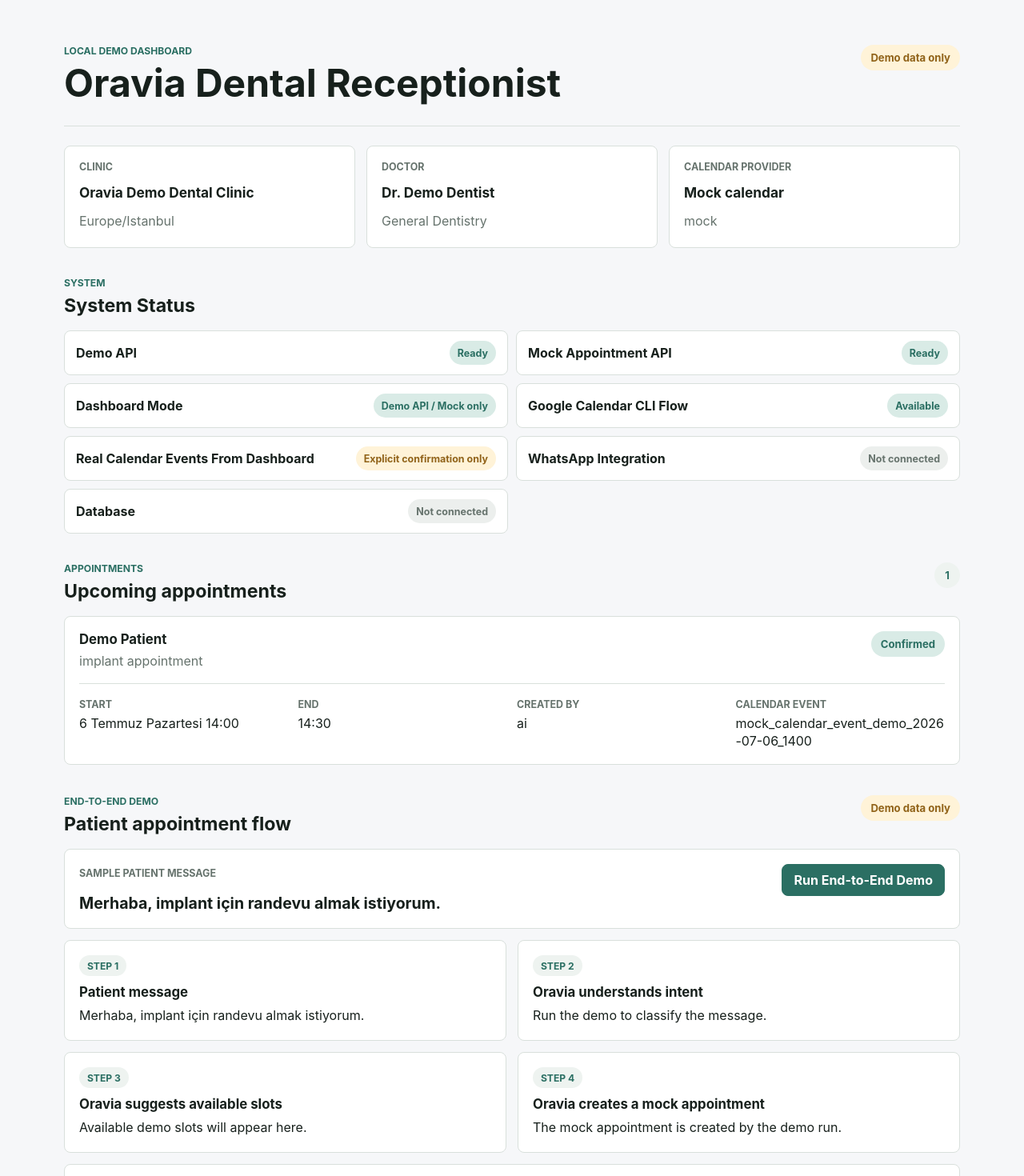
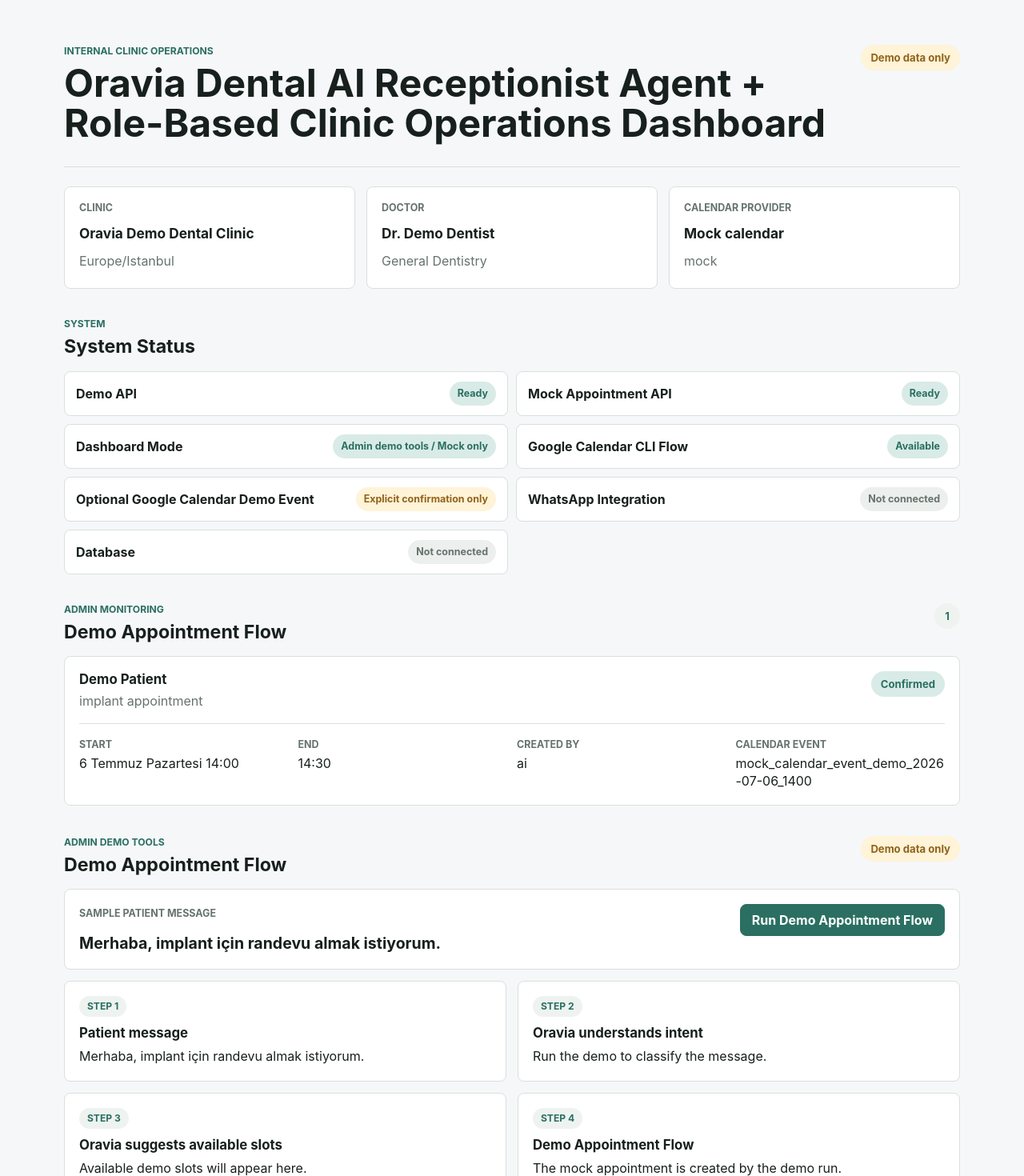
Before and after one commit to bekirkeles1/oravia, a Next.js app: page / in a window 1280 px wide. Shown: the top 1470 px of the page at 80% size. Built offline with nearby package versions, Linux system fonts and the light colour scheme.

Commit message:
Update dashboard direction for role-based clinic operations

```diff
--- a/app/components/DemoApiSimulator.js
+++ b/app/components/DemoApiSimulator.js
@@ -84,8 +84,8 @@
     <section className="end-to-end-section" aria-labelledby="end-to-end-title">
       <div className="section-heading">
         <div>
-          <p className="eyebrow">End-to-End Demo</p>
-          <h2 id="end-to-end-title">Patient appointment flow</h2>
+          <p className="eyebrow">Admin Demo Tools</p>
+          <h2 id="end-to-end-title">Demo Appointment Flow</h2>
         </div>
         <span className="status-pill">Demo data only</span>
       </div>
@@ -96,7 +96,9 @@
           <blockquote>{message}</blockquote>
         </div>
         <button type="button" onClick={runEndToEndDemo} disabled={isRunningDemo}>
-          {isRunningDemo ? "Running End-to-End Demo..." : "Run End-to-End Demo"}
+          {isRunningDemo
+            ? "Running Demo Appointment Flow..."
+            : "Run Demo Appointment Flow"}
         </button>
       </div>
 
@@ -166,7 +168,7 @@
 
         <article className="demo-step-panel">
           <span className="step-label">Step 4</span>
-          <h3>Oravia creates a mock appointment</h3>
+          <h3>Demo Appointment Flow</h3>
           {demoResult?.mockAppointment ? (
             <dl className="classification-list compact-list">
               <div>
@@ -198,9 +200,9 @@
         <div className="panel-heading">
           <div>
             <span className="step-label">Step 5</span>
-            <h3>Optional Google Calendar demo event</h3>
+            <h3>Optional Google Calendar Demo Event</h3>
           </div>
-          <span className="status-pill">Real demo calendar event</span>
+          <span className="status-pill">Admin Demo Action</span>
         </div>
         <p className="warning-message">{googleWarning}</p>
         <p>
--- a/app/layout.js
+++ b/app/layout.js
@@ -1,8 +1,10 @@
 import "./globals.css";
 
 export const metadata = {
-  title: "Oravia Dental Receptionist",
-  description: "Local demo dashboard for Oravia Dental Receptionist"
+  title:
+    "Oravia Dental AI Receptionist Agent + Role-Based Clinic Operations Dashboard",
+  description:
+    "Admin demo tools for Oravia Dental AI Receptionist Agent and clinic operations"
 };
 
 export default function RootLayout({ children }) {
--- a/app/page.js
+++ b/app/page.js
@@ -10,7 +10,7 @@
     <main className="dashboard-shell">
       <section className="dashboard-header" aria-labelledby="dashboard-title">
         <div>
-          <p className="eyebrow">Local demo dashboard</p>
+          <p className="eyebrow">Internal clinic operations</p>
           <h1 id="dashboard-title">{dashboard.productName}</h1>
         </div>
         <div className="status-pill">Demo data only</div>
@@ -57,8 +57,8 @@
       <section className="appointments-section" aria-labelledby="appointments-title">
         <div className="section-heading">
           <div>
-            <p className="eyebrow">Appointments</p>
-            <h2 id="appointments-title">Upcoming appointments</h2>
+            <p className="eyebrow">Admin monitoring</p>
+            <h2 id="appointments-title">Demo Appointment Flow</h2>
           </div>
           <span className="count-badge">{dashboard.appointments.length}</span>
         </div>
--- a/src/dashboard/demoDashboardData.js
+++ b/src/dashboard/demoDashboardData.js
@@ -35,7 +35,8 @@
 
 function buildDashboardData({ appointmentResult, simulatorResult }) {
   return {
-    productName: "Oravia Dental Receptionist",
+    productName:
+      "Oravia Dental AI Receptionist Agent + Role-Based Clinic Operations Dashboard",
     clinic: appointmentResult.appointment.clinic,
     doctor: appointmentResult.appointment.doctor,
     systemStatus: [
@@ -51,7 +52,7 @@
       },
       {
         name: "Dashboard Mode",
-        status: "Demo API / Mock only",
+        status: "Admin demo tools / Mock only",
         tone: "safe"
       },
       {
@@ -60,7 +61,7 @@
         tone: "available"
       },
       {
-        name: "Real Calendar Events From Dashboard",
+        name: "Optional Google Calendar Demo Event",
         status: "Explicit confirmation only",
         tone: "disabled"
       },
```
Also changed, not shown: 3 other files (tests, documents, lock files or other folders).
